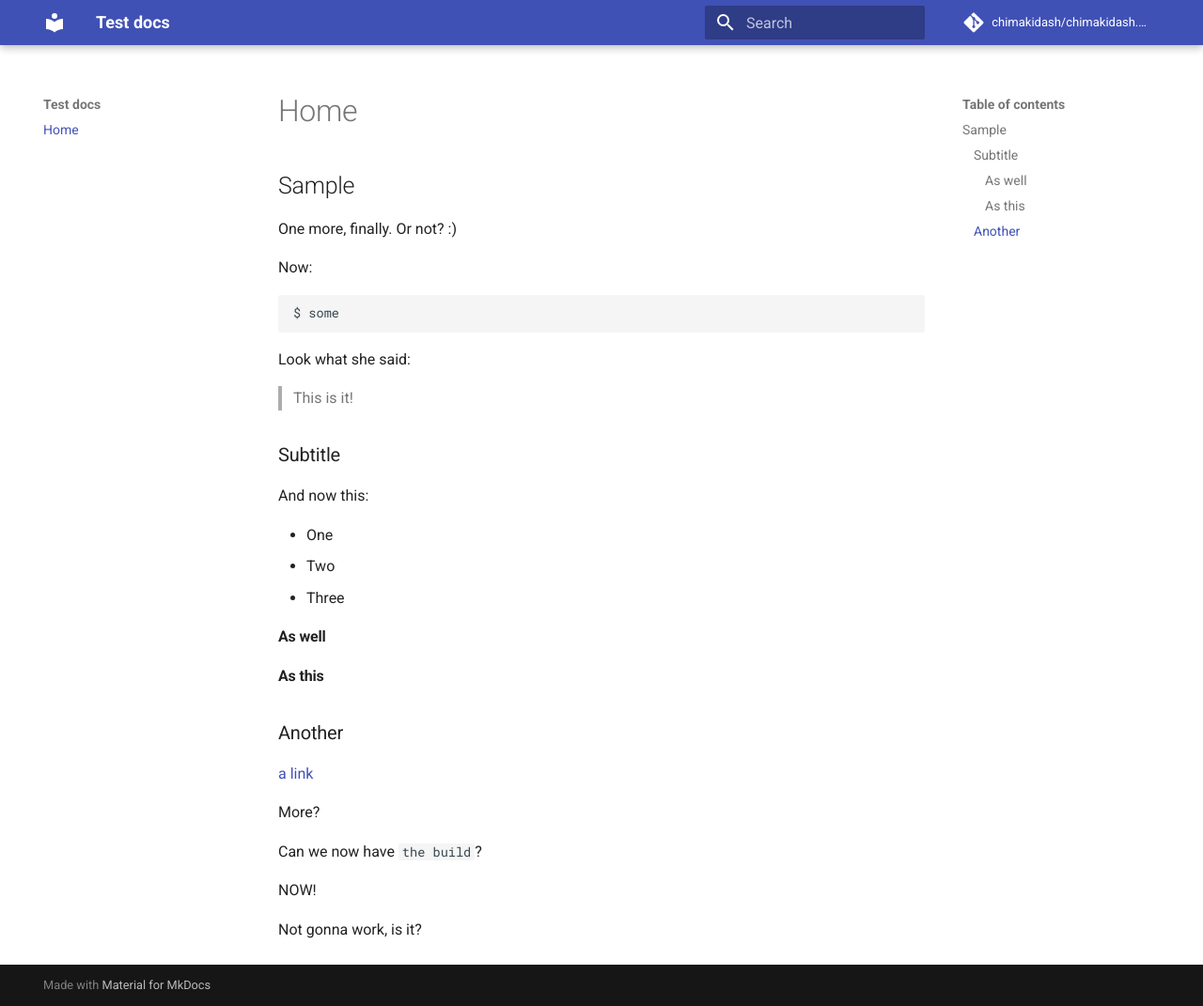
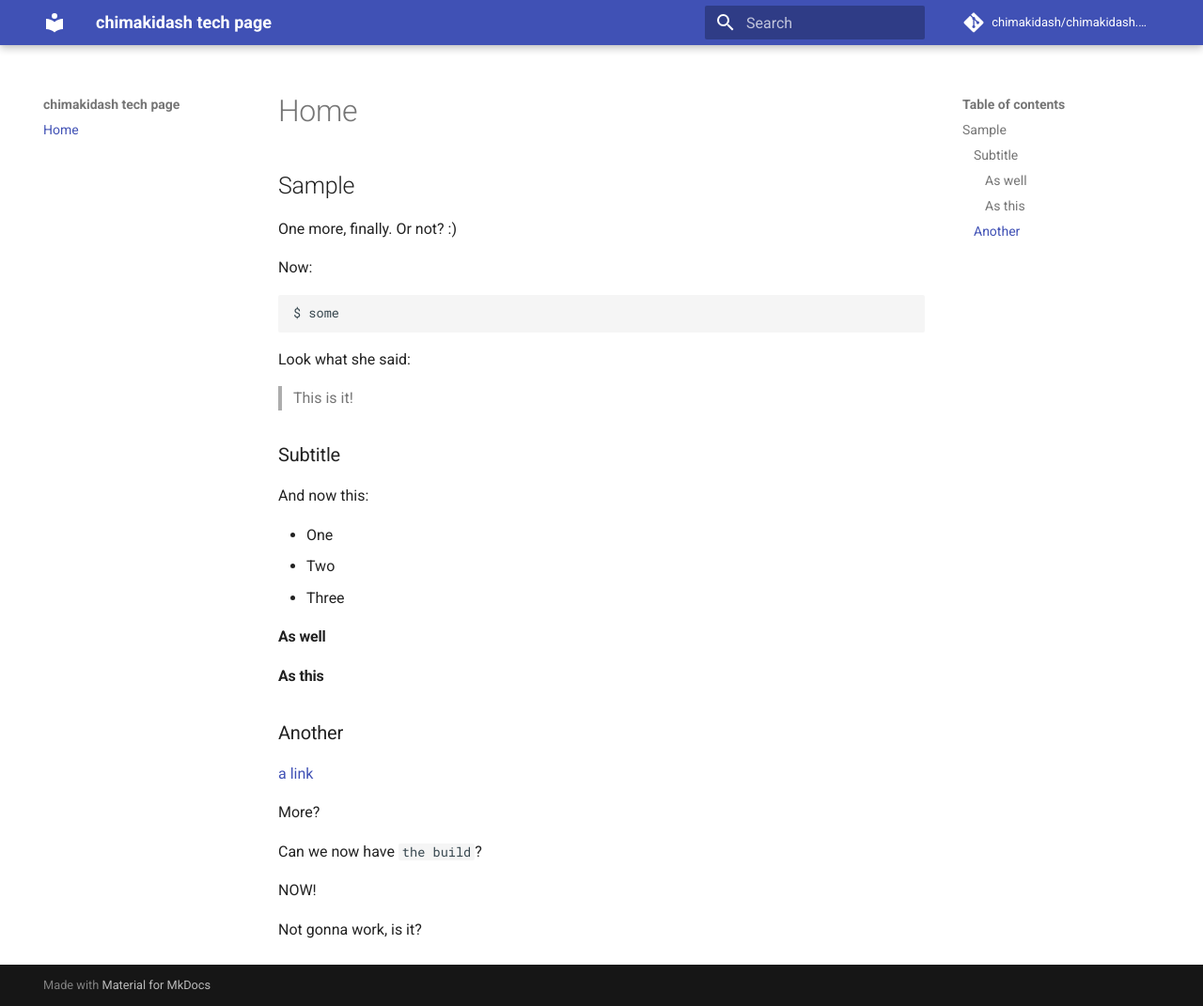
Before and after one commit to chimakidash/MyPages, an MkDocs documentation site: the page built from docs/index.md, in a window 1280 px wide and 1071 px high. Shown: the whole window at 94% size. Built offline with MkDocs 1.6.1 and Material for MkDocs 9.7.7, drawn with Linux system fonts in a browser that asks for light colours.

Commit message:
Update mkdocs.yml

```diff
--- a/mkdocs.yml
+++ b/mkdocs.yml
@@ -1,6 +1,6 @@
-site_name: Test docs
-site_description: 'A docs test'
-site_author: 'Michael Hausenblas'
+site_name: chimakidash tech page
+site_description: 'chimakidash tech page'
+site_author: 'chimakidash'
 docs_dir: docs/
 repo_name: 'chimakidash/chimakidash.github.io'
 repo_url: 'https://chimakidash.github.io/.'
```
